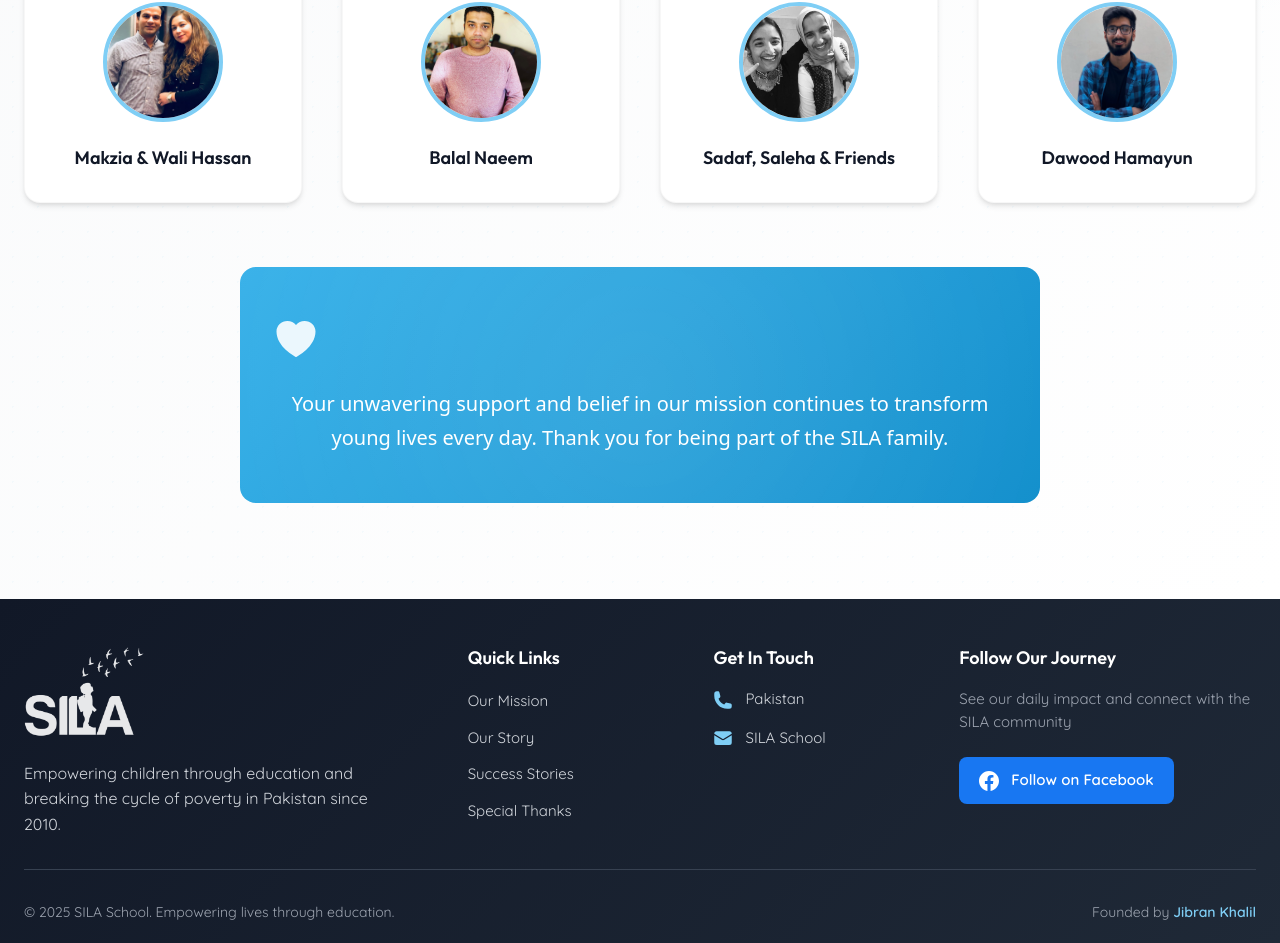
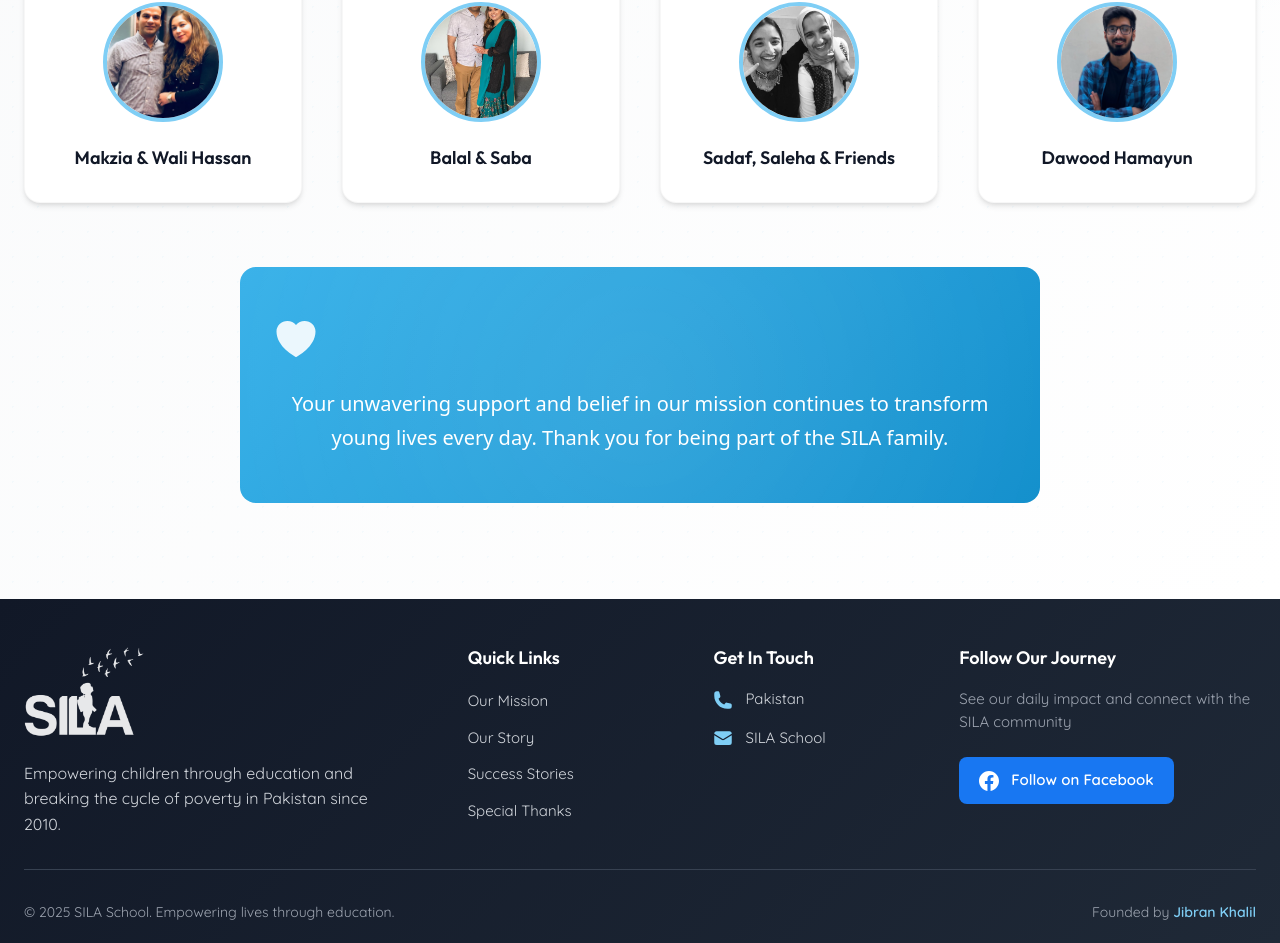
Before and after one commit to Dawood-Hamayun/sila, a Next.js app: page / in a window 1280 px wide. Shown: the part 6146-7089 px from the top of the page. Built offline with nearby package versions, Linux system fonts and the light colour scheme.

Commit message:
Added revised contents

```diff
--- a/src/components/SpecialThanks.js
+++ b/src/components/SpecialThanks.js
@@ -15,7 +15,7 @@ const SpecialThanks = () => {
       image: "/images/wali.jpeg"
     },
     {
-      name: "Balal Naeem",
+      name: "Balal & Saba",
       image: "/images/bilal.jpeg"
     },
     {
```
Also changed, not shown: public/images/bilal.jpeg.
